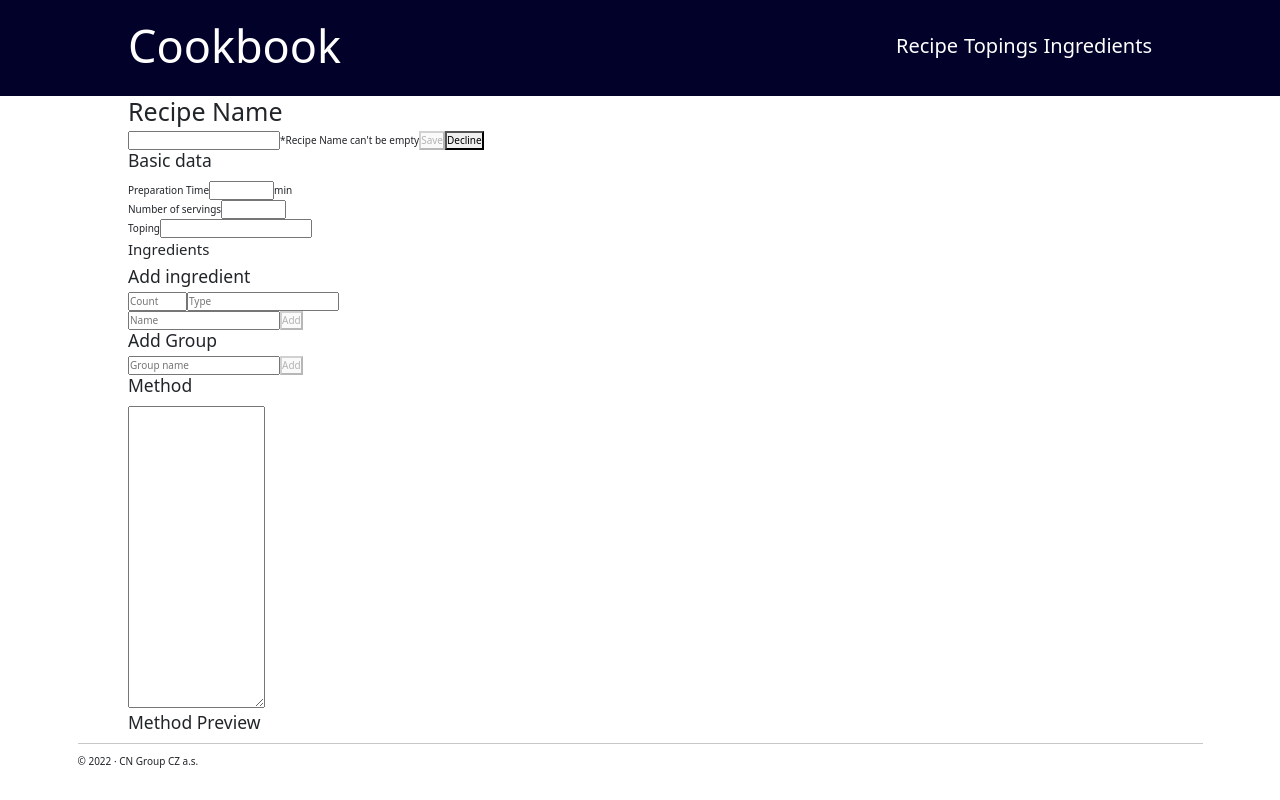
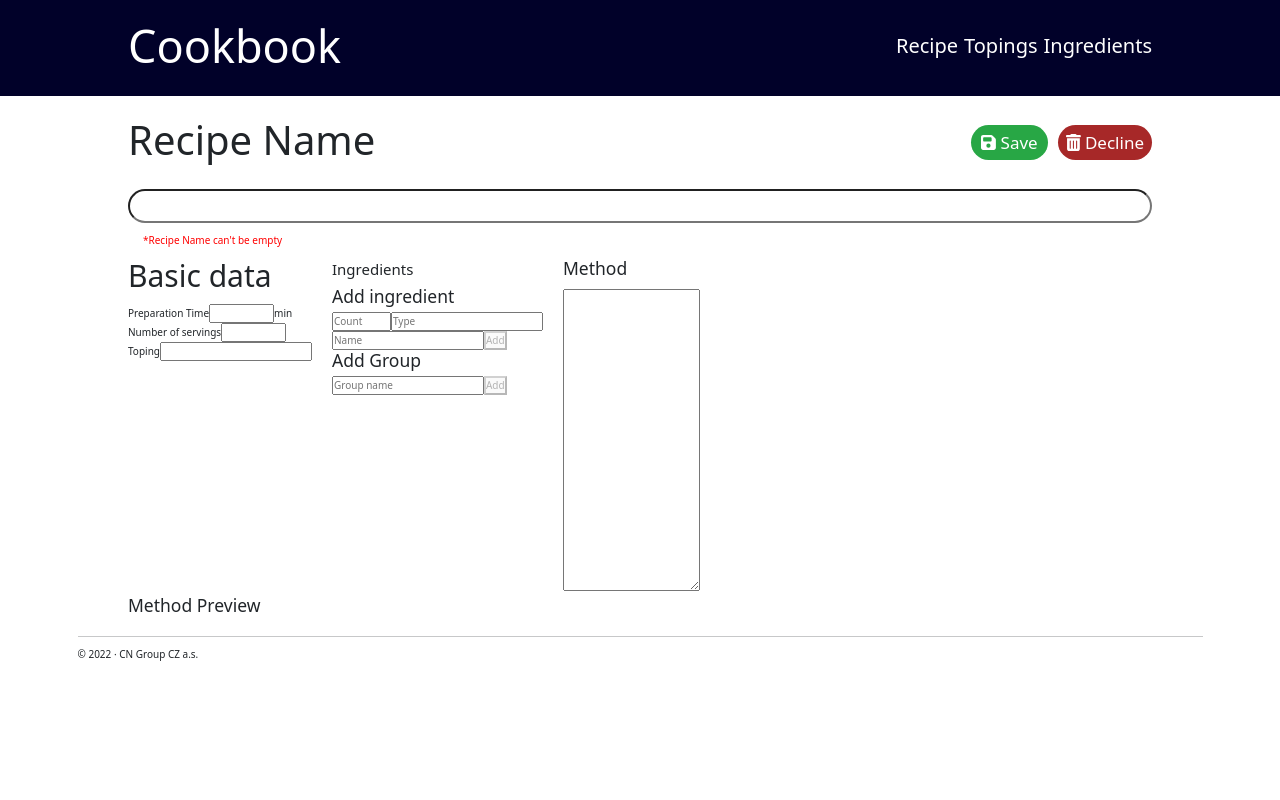
Before and after one commit to NATSURAZOR/CookBook_on_React, a React (Create React App) app: page /new-recipe in a window 1280 px wide. Built offline with nearby package versions, Linux system fonts and the light colour scheme.

Commit message:
add css to newRecipe page

```diff
--- /dev/null
+++ b/src/components/EditRecipy/BasicData.css
@@ -0,0 +1,3 @@
+.EditRecipy-basic-data h3{
+  font-size: 3rem;
+}
--- a/src/components/EditRecipy/BasicData.js
+++ b/src/components/EditRecipy/BasicData.js
@@ -1,4 +1,5 @@
 import React from "react";
+import "./BasicData.css";
 
 export function BasicData({newRecipe, setNewRecipe}){
 
--- a/src/components/EditRecipy/Method.js
+++ b/src/components/EditRecipy/Method.js
@@ -12,7 +12,7 @@ export function Method({newRecipe, setNewRecipe}){
   }
 
   return (
-      <div>
+      <div className="EditRecipy-Method">
         <fieldset>
           <legend><h3>Method</h3></legend>
           <div>
--- a/src/pages/NewReceptPage.js
+++ b/src/pages/NewReceptPage.js
@@ -7,6 +7,10 @@ import { Method } from "../components/EditRecipy/Method";
 import { MethodPreview } from "../components/EditRecipy/MethodPreview";
 import { Alert} from 'reactstrap';
 import { useNavigate } from "react-router-dom";
+import { faSave, faTrashAlt } from "@fortawesome/free-solid-svg-icons";
+import { FontAwesomeIcon } from "@fortawesome/react-fontawesome";
+
+import "./NewRecipePage.css";
 
 export function NewRecept(){
   const [error, setError] = useState();
@@ -36,26 +40,30 @@ export function NewRecept(){
   console.log(newRecipe);
 
   return (
-    <div>
-    <form>
+    <form className="NewRecipePage">
+      <div className="NewRecipePage-header">
+        <div className="NewRecipePage-header-title">
             <h1>{newRecipe.title !== "" ? newRecipe.title : "Recipe Name"}</h1>
-      <input type="text" value={newRecipe.title} onChange={updateRecipeTitle} required />
-      <span hidden={newRecipe.title === ""? false : true}>*Recipe Name can't be empty</span>
-      <button disabled={newRecipe.title === "" ? true : false} onClick={createNewRecipe}>Save</button>
+        </div>
+        <div className="NewRecipePage-header-buttons">
+          <button className="NewRecipePage-header-button-Save" disabled={newRecipe.title === "" ? true : false} onClick={createNewRecipe}><FontAwesomeIcon icon={faSave} />     Save</button>
           <Link to={`/`} >
-        <button>Decline</button>
+            <button className="NewRecipePage-header-button-Decline" > <FontAwesomeIcon icon={faTrashAlt} />     Decline</button>
           </Link>
-      <div>
-      <div>
+        </div>
+      </div>
+      <fieldset className="NewRecipePage-title-input-section">
+        <input className="NewRecipePage-title-input" type="text" value={newRecipe.title} onChange={updateRecipeTitle} required />
+        <span className="NewRecipePage-title-wrong" hidden={newRecipe.title === ""? false : true}>*Recipe Name can't be empty</span>
+      </fieldset>
+      <div className="NewRecipePage-body-3items">
         <BasicData newRecipe={newRecipe} setNewRecipe={setNewRecipe}  />
         <Ingredients newRecipe={newRecipe} setNewRecipe={setNewRecipe} />
         <Method newRecipe={newRecipe} setNewRecipe={setNewRecipe} />
       </div>
-      <div>
+      <div className="NewRecipePage-body-item4">
         <MethodPreview newRecipe={newRecipe} />
       </div>
-      </div>
     </form>
-    </div>
   );
 }
--- /dev/null
+++ b/src/pages/NewRecipePage.css
@@ -0,0 +1,103 @@
+/*header */
+.NewRecipePage-header{
+  display: flex;
+  flex-direction: row;
+  align-items: center;
+  margin: 2rem 0;
+}
+
+.NewRecipePage-header-title h1{
+  font-size: 4rem;
+}
+
+.NewRecipePage-header-title{
+  width: 70%;
+}
+
+.NewRecipePage-header-buttons{
+  width: 30%;
+  display: flex;
+  justify-content: right;
+}
+
+.NewRecipePage-header-button-Save{
+  font-size: 1.7rem;
+  background-color: rgb(40, 167, 69);
+  padding: 0.5rem 0.8rem;
+  color: white;
+  border-radius: 2rem;
+  border: none;
+  padding: 0.5rem 1rem 0.5rem 1rem;
+  margin: 0 1rem 0 0;
+}
+
+.NewRecipePage-header-button-Decline{
+  font-size: 1.7rem;
+  background-color: rgb(167, 40, 40);
+  padding: 0.5rem 0.8rem;
+  color: white;
+  border-radius: 2rem;
+  border: none;
+}
+
+.NewRecipePage-header-button-Save:hover{
+  background-color: rgb(18, 84, 33);
+}
+
+.NewRecipePage-header-button-Decline:hover{
+  background-color: rgb(94, 21, 21);
+}
+
+.NewRecipePage-header-button-Save:active{
+  background-color: rgb(18, 84, 33);
+  font-size: 2rem;
+}
+
+.NewRecipePage-header-button-Decline:active{
+  background-color: rgb(94, 21, 21);
+  font-size: 2rem;
+}
+
+/* title input */
+.NewRecipePage-title-input-section{
+  display: flex;
+  flex-direction: column;
+}
+
+
+.NewRecipePage-title-input{
+  border-radius: 2rem;
+  font-size: 2rem;
+  padding-left: 1.5rem;
+}
+
+.NewRecipePage-title-wrong{
+  color: red;
+  padding: 1rem 1.5rem;
+}
+
+
+/*Basic data addingredients method method preview */
+
+.NewRecipePage-body-3items{
+  display: flex;
+  flex-direction: row;
+}
+
+.NewRecipePage-body-item4{
+  display: flex;
+}
+
+.EditRecipy-basic-data{
+  max-width: 25%;
+}
+
+.EditRecipy-ingredients{
+  padding-left: 2rem;
+  max-width: 35%;
+}
+
+.EditRecipy-Method{
+  padding-left: 2rem;
+  width: 40%;
+}
--- a/src/pages/RecipeDetailPage.css
+++ b/src/pages/RecipeDetailPage.css
@@ -35,6 +35,24 @@
   color: white;
   border-radius: 2rem;
   border: none;
+}
+
+.RecipeDetailPage-button-Update:hover{
+  background-color: rgb(18, 84, 33);
+}
+
+.RecipeDetailPage-button-Delete:hover{
+  background-color: rgb(94, 21, 21);
+}
+
+.RecipeDetailPage-button-Update:active{
+  background-color: rgb(18, 84, 33);
+  font-size: 2rem;
+}
+
+.RecipeDetailPage-button-Delete:active{
+  background-color: rgb(94, 21, 21);
+  font-size: 2rem;
 }
 
 .RecipeDetailPage-Ingredients-and-Directions{
--- a/src/pages/RecipeListPage.css
+++ b/src/pages/RecipeListPage.css
@@ -20,7 +20,7 @@
 }
 
 .RecipeListPage-underHeader-searchButton{
-  flex: 60 1 20rem;
+  flex: 12 1 15rem;
 }
 
 .RecipeListPage-header-button-link{
@@ -43,7 +43,7 @@
 .RecipeListPage-header-button-link button{
   font-size: 1.7rem;
   background-color: rgb(40, 167, 69);
-  padding: 0.5rem;
+  padding: 0.5rem 0.8rem;
   color: white;
   border-radius: 2rem;
   border: none;
--- a/src/pages/RecipeListPage.js
+++ b/src/pages/RecipeListPage.js
@@ -5,6 +5,8 @@ import { api } from '../api';
 import { RecipesList } from '../components/RecipesList';
 import { Link } from 'react-router-dom';
 import { SearchInput } from '../components/SearchInput';
+import { faUtensils } from "@fortawesome/free-solid-svg-icons";
+import { FontAwesomeIcon } from "@fortawesome/react-fontawesome";
 
 import "./RecipeListPage.css";
 
@@ -96,7 +98,7 @@ export function RecipeListPage() {
         </div>
         <div className='RecipeListPage-header-button-link'>
           <Link to={"/new-recipe"} >
-            <button  className='RecipeListPage-header-newRecipeButton'>New Recipe</button>
+            <button  className='RecipeListPage-header-newRecipeButton'><FontAwesomeIcon icon={faUtensils} />    New Recipe</button>
           </Link>
         </div>
       </div>
```
Lines whose indentation alone changed are shown as unchanged.
